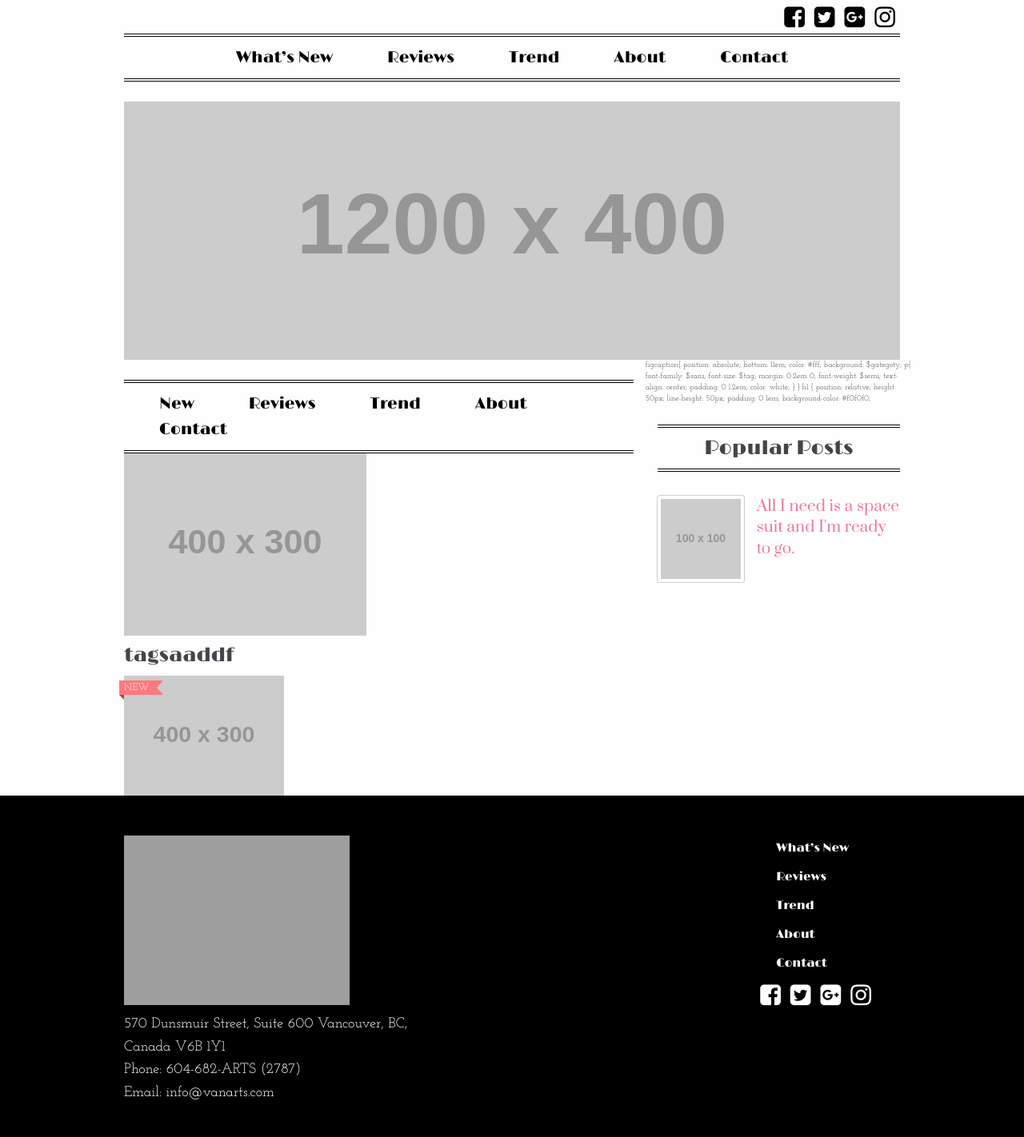
After one commit to ryoko0801/cosmeticblog, a PHP site: page /categorypage.php?category=reviews in a window 1280 px wide. The commit adds this page. Shown: the whole page at 80% size. Run offline with PHP 8.4, Linux system fonts and the light colour scheme; grey boxes labelled with a size stand in for pictures from a placeholder-image service; data that the repository does not hold is empty; some libraries are stand-ins or nearby versions; grey boxes are pictures that could not be loaded.

Commit message:
ribbon tag

```diff
--- /dev/null
+++ b/categorypage.php
@@ -0,0 +1,134 @@
+<?php include("partials/header.php");
+include("partials/function.php");?>
+
+<?php
+//connect to database
+$conn = database_conn();
+if($_GET["category"] == "reviews"){
+	$query = "SELECT * FROM review_table ORDER BY id DESC";
+}else if($_GET["category"] == "trend"){
+	$query = "SELECT * FROM trend_table ORDER BY id DESC";
+}
+//grub the data from database depend on the category
+$queryResult = mysqli_query( $conn, $query );
+
+if($queryResult == false){ echo $conn->error; exit; }
+ //$query = "SELECT * FROM gallery WHERE hair_type = $_POST[hair_type]";
+$numberOfRows = mysqli_num_rows( $queryResult );
+
+if( $numberOfRows > 0 ){
+	while( $row=mysqli_fetch_row($queryResult) );}
+	/*{
+		$id = $row["id"];
+		$subcategory = $row["subcategory"];
+		$title = $row["title"];
+		$date = $row["posted_date"];
+		$contents = $row["contents"];
+		$image = $row["image"];
+		$tag = $row["tag"];
+		$category = $row["category"];?>*/
+		?>
+		<body>
+			<div class="row columns">
+				<img src="http://placehold.it/1200x400">
+			</div>
+			<div class="row">
+				<!-- new post -->
+				<div class="large-8  medium-8 columns ">
+					<div class ="bottom-line center margin-menu-btm">
+						<div id="sub-nav" class ="top-nav">
+							<ul class="">
+								<li><a href="#">New</a></li>
+								<li><a href="categorypage.php?category=reviews">Reviews</a></li>
+								<li><a href="categorypage.php?category=trend">Trend</a></li>
+								<li><a href="about.php">About</a></li>
+								<li><a href="contact.php">Contact</a></li>
+							</ul>
+						</div>
+					</div>
+					<div class="row">
+						<div class="large-6 columns list-img-tag">
+							<div class="">
+								<img src="http://placehold.it/400x300">
+								<h4>tagsaaddf</h4>
+								<div class="points">
+								<div>
+									<div class="image"><img src="http://placehold.it/400x300"><span class="point-ribbon point-ribbon-l">NEW</span></div>
+
+									</div>
+								</div>
+
+							</div>
+						</div>
+						</div>
+					</div><!-- end of large8 section-->
+
+
+					figcaption{
+					position: absolute;
+					bottom: 11em;
+					color: #fff;
+					background: $gategoty;
+					p{
+					font-family: $sans;
+					font-size: $tag;
+					margin: 0.2em 0;
+					font-weight: $semi;
+					text-align: center;
+					padding: 0 1.2em;
+					color: white;
+				}
+			}
+			h1 {
+			position: relative;
+			height: 50px;
+			line-height: 50px;
+			padding: 0 1em;
+			background-color: #f0f0f0;
+
+
+
+
+			<!-- side bar -->
+			<div class="large-4  medium-4 columns">
+				<div class ="bottom-line center margin-menu-btm">
+					<h4>Popular Posts</h4>
+				</div>
+				<div class="row column section-margin-top">
+
+					<div class="media-object">
+						<div class="media-object-section">
+							<img class="thumbnail" src="http://placehold.it/100">
+						</div>
+						<div class="media-object-section">
+							<h5>All I need is a space suit and I'm ready to go.</h5>
+						</div>
+					</div>
+
+
+
+				</div>
+			</div><!--    end of side-->
+		</div>
+
+
+		<!-- end side bar -->
+
+
+
+
+
+
+
+
+
+
+
+
+
+
+
+
+
+
+		<?php include("partials/footer.php"); ?>
--- a/cms/partial/cmsheader.php
+++ b/cms/partial/cmsheader.php
@@ -10,7 +10,7 @@
 	<link rel="stylesheet" href="../css/style.css" />
 	<!-- Place favicon.ico in the root directory -->
 	<!-- google font -->
-	<link href='https://fonts.googleapis.com/css?family=Josefin+Slab:400,600,700|Prata|Limelight' rel='stylesheet' type='text/css'>
+	<link href='https://fonts.googleapis.com/css?family=Josefin+Sans:400,700,600|Josefin+Slab:400,600,700|Prata|Limelight' rel='stylesheet' type='text/css'>
 	<!--font awesome-->
 	<link rel="stylesheet" href="https://maxcdn.bootstrapcdn.com/font-awesome/4.5.0/css/font-awesome.min.css">
 </head>
--- a/css/style.css
+++ b/css/style.css
@@ -1,3 +1,4 @@
+@charset "UTF-8";
 /*
 To change this license header, choose License Headers in Project Properties.
 To change this template file, choose Tools | Templates
@@ -122,47 +123,52 @@ h5 {
   margin-bottom: 6em;
 }
 
-/* line 108, ../sass/style.scss */
-.title-margin {
-  margin: 2.5em 0em  0em 0em;
+/* line 107, ../sass/style.scss */
+.margin-menu-top {
+  margin-bottom: 2.5em;
 }
 
-/* line 112, ../sass/style.scss */
+/* line 110, ../sass/style.scss */
+.margin-menu-btm {
+  margin-top: 2.5em;
+}
+
+/* line 114, ../sass/style.scss */
 .white {
   color: white;
 }
 
-/* line 113, ../sass/style.scss */
+/* line 115, ../sass/style.scss */
 .primary {
   color: #ed7c98;
 }
 
-/* line 114, ../sass/style.scss */
+/* line 116, ../sass/style.scss */
 .black {
   color: black;
 }
 
-/* line 116, ../sass/style.scss */
+/* line 118, ../sass/style.scss */
 .center {
   text-align: center;
 }
 
-/* line 120, ../sass/style.scss */
+/* line 122, ../sass/style.scss */
 .right {
   float: right;
 }
 
-/* line 122, ../sass/style.scss */
+/* line 124, ../sass/style.scss */
 .left {
   float: left;
 }
 
-/* line 124, ../sass/style.scss */
+/* line 126, ../sass/style.scss */
 .full {
   width: 100%;
 }
 
-/* line 126, ../sass/style.scss */
+/* line 128, ../sass/style.scss */
 .cf:before,
 .cf:after {
   content: " ";
@@ -171,12 +177,12 @@ h5 {
   /* 2 */
 }
 
-/* line 131, ../sass/style.scss */
+/* line 133, ../sass/style.scss */
 .cf:after {
   clear: both;
 }
 
-/* line 134, ../sass/style.scss */
+/* line 136, ../sass/style.scss */
 .margin-auto {
   margin: 0 auto;
 }
@@ -184,7 +190,7 @@ h5 {
 /*********************************************************/
 /*header Navigation*/
 /*********************************************************/
-/* line 142, ../sass/style.scss */
+/* line 144, ../sass/style.scss */
 .logo {
   position: absolute;
   top: 22px;
@@ -192,17 +198,13 @@ h5 {
   width: 20%;
 }
 
-/* line 148, ../sass/style.scss */
+/* line 150, ../sass/style.scss */
 .bottom-line {
   border-bottom: 4px black double;
   border-top: 4px black double;
 }
 
-/* line 152, ../sass/style.scss */
-.top-nav {
-  min-height: 13em;
-}
-/* line 153, ../sass/style.scss */
+/* line 155, ../sass/style.scss */
 .top-nav ul {
   display: table;
   margin: 0 auto;
@@ -270,72 +272,160 @@ h5 {
 /*********************************************************/
 /*category*/
 /*********************************************************/
+/* .list-img-tag{
+	position: relative;
+	figcaption{
+		position: absolute;
+		bottom: 11em;
+		color: #fff;
+		background: $gategoty;
+		p{
+			font-family: $sans;
+			font-size: $tag;
+			margin: 0.2em 0;
+			font-weight: $semi;
+			text-align: center;
+			padding: 0 1.2em;
+			color: white;
+		}
+	}
+} */
+/* line 243, ../sass/style.scss */
+.points > div {
+  display: inline-block;
+  width: 200px;
+  margin-right: 15px;
+  vertical-align: top;
+}
+
+/* line 249, ../sass/style.scss */
+.points p {
+  margin: 1em 0;
+}
+
+/* σà▒ΘÇÜ */
+/* line 253, ../sass/style.scss */
+.points .image {
+  position: relative;
+}
+
+/* ΓæñΓæÑribbon */
+/* line 257, ../sass/style.scss */
+.point-ribbon {
+  position: absolute;
+  background: #FF797D;
+  font-size: 12px;
+  color: #fff;
+}
+
+/* line 263, ../sass/style.scss */
+.point-ribbon:before {
+  position: absolute;
+  content: " ";
+  height: 0;
+  width: 0;
+}
+
+/* line 269, ../sass/style.scss */
+.point-ribbon:after {
+  position: absolute;
+  content: " ";
+  height: 0;
+  width: 0;
+}
+
+/* Γæñribbon-l */
+/* line 276, ../sass/style.scss */
+.point-ribbon-l {
+  top: .5em;
+  left: -6px;
+  height: 1.5em;
+  line-height: 1.5;
+  padding-left: .5em;
+}
+
+/* line 283, ../sass/style.scss */
+.point-ribbon-l:before {
+  left: 0;
+  top: 100%;
+  border-top: 6px solid #C83539;
+  border-left: 6px solid transparent;
+}
+
+/* line 289, ../sass/style.scss */
+.point-ribbon-l:after {
+  left: 100%;
+  bottom: 0;
+  border: .8em solid #FF797D;
+  border-right: .7em solid transparent;
+}
+
 /*********************************************************/
 /*footer*/
 /*********************************************************/
 /*footer*/
-/* line 231, ../sass/style.scss */
+/* line 301, ../sass/style.scss */
 .footer-back {
   background-color: black;
   padding-top: 3em;
 }
 
-/* line 236, ../sass/style.scss */
+/* line 306, ../sass/style.scss */
 .foot-nav {
   margin-bottom: 4em;
 }
-/* line 238, ../sass/style.scss */
+/* line 308, ../sass/style.scss */
 .foot-nav img {
   width: 60%;
   margin: 2em 0em 1em 0em;
 }
-/* line 242, ../sass/style.scss */
+/* line 312, ../sass/style.scss */
 .foot-nav p {
   color: white;
   margin: 0em;
   font-size: 1.8em;
 }
 
-/* line 248, ../sass/style.scss */
+/* line 318, ../sass/style.scss */
 .foot-bar {
   color: white;
   margin-right: 1.2em;
   padding: 1.8em;
 }
 
-/* line 254, ../sass/style.scss */
+/* line 324, ../sass/style.scss */
 .nav-icon
 i {
   margin: 0.2em;
 }
-/* line 257, ../sass/style.scss */
+/* line 327, ../sass/style.scss */
 .nav-icon
 i:hover {
   color: #ed7c98;
 }
 
-/* line 263, ../sass/style.scss */
+/* line 333, ../sass/style.scss */
 .foot-nav-item li {
   padding: 0.6em;
 }
-/* line 265, ../sass/style.scss */
+/* line 335, ../sass/style.scss */
 .foot-nav-item li a {
   color: white;
   font-family: "Limelight", cursive;
   font-size: 1.5em;
 }
-/* line 270, ../sass/style.scss */
+/* line 340, ../sass/style.scss */
 .foot-nav-item li a:hover {
   color: #ed7c98;
 }
 
 /*form for contact*/
-/* line 278, ../sass/style.scss */
+/* line 348, ../sass/style.scss */
 .contact-form textarea {
   height: 7em;
   margin-bottom: 2em;
 }
-/* line 280, ../sass/style.scss */
+/* line 350, ../sass/style.scss */
 .contact-form label {
   color: white;
   margin-top: 1em;
@@ -343,7 +433,7 @@ i:hover {
   font-size: 1.5em;
 }
 
-/* line 283, ../sass/style.scss */
+/* line 353, ../sass/style.scss */
 [type="submit"] {
   font-family: "Prata", serif;
   font-size: 1.8em;
@@ -356,20 +446,20 @@ i:hover {
 /*Cms*/
 /*********************************************************/
 /*LOGIN*/
-/* line 304, ../sass/style.scss */
+/* line 374, ../sass/style.scss */
 .login_container {
   background-color: #ffcac2;
   padding: 5em 0em;
   margin-top: 12em;
 }
-/* line 308, ../sass/style.scss */
+/* line 378, ../sass/style.scss */
 .login_container p {
   font-size: 5em;
   font-family: "Limelight", cursive;
   color: #ed7c98;
 }
 
-/* line 315, ../sass/style.scss */
+/* line 385, ../sass/style.scss */
 .cms-back {
   background-image: url("../images/cms/back.jpg");
   background-repeat: no-repeat;
@@ -377,24 +467,24 @@ i:hover {
   background-size: cover;
 }
 
-/* line 325, ../sass/style.scss */
+/* line 395, ../sass/style.scss */
 .cms-nav li {
   padding: 2em 0em;
   background-color: #ffcac2;
 }
-/* line 328, ../sass/style.scss */
+/* line 398, ../sass/style.scss */
 .cms-nav li a {
   font-family: "Limelight", cursive;
   font-size: 2em;
   color: black;
   padding: 0.3em;
 }
-/* line 335, ../sass/style.scss */
+/* line 405, ../sass/style.scss */
 .cms-nav li a:hover {
   color: #ed7c98;
 }
 
-/* line 341, ../sass/style.scss */
+/* line 411, ../sass/style.scss */
 th {
   background-color: #ed7c98;
   color: white;
@@ -404,53 +494,53 @@ th {
   font-size: 1.5em;
 }
 
-/* line 349, ../sass/style.scss */
+/* line 419, ../sass/style.scss */
 td {
   border: 1px solid;
 }
 
-/* line 352, ../sass/style.scss */
+/* line 422, ../sass/style.scss */
 td:nth-child(2) {
   width: 10%;
 }
 
-/* line 353, ../sass/style.scss */
+/* line 423, ../sass/style.scss */
 td:nth-child(3) {
   width: 20%;
 }
 
-/* line 354, ../sass/style.scss */
+/* line 424, ../sass/style.scss */
 td:nth-child(4) {
   width: 40%;
 }
 
-/* line 355, ../sass/style.scss */
+/* line 425, ../sass/style.scss */
 td:nth-child(5) {
   width: 15%;
 }
 
-/* line 356, ../sass/style.scss */
+/* line 426, ../sass/style.scss */
 td:nth-child(6) {
   width: 15%;
 }
 
-/* line 357, ../sass/style.scss */
+/* line 427, ../sass/style.scss */
 td:nth-child(7) {
   width: 10%;
 }
 
-/* line 358, ../sass/style.scss */
+/* line 428, ../sass/style.scss */
 .list {
   font-family: "Prata", serif;
   font-size: 1.6em;
 }
 
-/* line 362, ../sass/style.scss */
+/* line 432, ../sass/style.scss */
 .small {
   width: 100%;
 }
 
-/* line 365, ../sass/style.scss */
+/* line 435, ../sass/style.scss */
 .table-date {
   font-size: 1.3em;
   font-family: "Josefin Sans", sans-serif;
@@ -463,7 +553,7 @@ td:nth-child(7) {
 /*********************************************************/
 /*Controll jquery class*/
 /*********************************************************/
-/* line 377, ../sass/style.scss */
+/* line 447, ../sass/style.scss */
 .hide {
   display: none;
 }
--- a/partials/header.php
+++ b/partials/header.php
@@ -8,7 +8,7 @@
   <link rel="stylesheet" href="css/foundation.css">
   <link rel="stylesheet" href="css/style.css">
   <!-- google font -->
-  <link href='https://fonts.googleapis.com/css?family=Josefin+Slab:400,700|Josefin+Sans:400,700,600|Limelight|Prata' rel='stylesheet' type='text/css'>
+  <link href='https://fonts.googleapis.com/css?family=Josefin+Sans:400,700,600|Josefin+Slab:400,600,700|Prata|Limelight' rel='stylesheet' type='text/css'>
   <!-- font awesome -->
   <link rel="stylesheet" href="https://maxcdn.bootstrapcdn.com/font-awesome/4.5.0/css/font-awesome.min.css">
 </head>
@@ -41,7 +41,7 @@
       <div class="title-bar-title">Menu</div>
     </div>
     <div id="main-nav" class ="top-nav">
-     <div class ="bottom-line">
+     <div class ="bottom-line margin-menu-top">
       <ul class="">
       <li><a href="#">What’s New</a></li>
         <li><a href="categorypage.php?category=reviews">Reviews</a></li>
--- a/sass/style.scss
+++ b/sass/style.scss
@@ -104,9 +104,11 @@
 .margin-bottom{
 	margin-bottom:6em;
 }
-
-.title-margin{
-	margin: 2.5em 0em  0em 0em;
+.margin-menu-top{
+	margin-bottom: 2.5em;
+}
+.margin-menu-btm{
+	margin-top: 2.5em;
 }
 
 .white{color: white;}
@@ -156,8 +158,6 @@
 		margin:0 auto;
 		padding: 1em;
 	}
-		//position: absolute;
-		min-height: 13em;
 	li{
 		display:table-cell;
 		float: left;
@@ -221,7 +221,77 @@ display:block;
 /*********************************************************/
 			/*category*/
 /*********************************************************/
-
+//to set the category tag on the image(figure)
+/* .list-img-tag{
+	position: relative;
+	figcaption{
+		position: absolute;
+		bottom: 11em;
+		color: #fff;
+		background: $gategoty;
+		p{
+			font-family: $sans;
+			font-size: $tag;
+			margin: 0.2em 0;
+			font-weight: $semi;
+			text-align: center;
+			padding: 0 1.2em;
+			color: white;
+		}
+	}
+} */
+.points > div {
+ display: inline-block;
+ width: 200px;
+ margin-right: 15px;
+ vertical-align: top;
+}
+.points p {
+ margin: 1em 0;
+}
+/* 共通 */
+.points .image {
+ position: relative;
+}
+/* ⑤⑥ribbon */
+.point-ribbon {
+ position: absolute;
+ background: #FF797D;
+ font-size: 12px;
+ color: #fff;
+}
+.point-ribbon:before {
+ position: absolute;
+ content: " ";
+ height: 0;
+ width: 0;
+}
+.point-ribbon:after {
+ position: absolute;
+ content: " ";
+ height: 0;
+ width: 0;
+}
+/* ⑤ribbon-l */
+.point-ribbon-l {
+ top: .5em;
+ left: -6px;
+ height: 1.5em;
+ line-height: 1.5;
+ padding-left: .5em;
+}
+.point-ribbon-l:before {
+ left: 0;
+ top: 100%;
+ border-top:6px solid #C83539;
+ border-left:6px solid transparent;
+}
+.point-ribbon-l:after {
+ left: 100%;
+ bottom: 0;
+ border:.8em solid #FF797D;
+ border-right:.7em solid transparent;
+}
 
 /*********************************************************/
 			/*footer*/
```
Also changed, not shown: index.php (+5 -2 lines). Lines whose indentation alone changed are shown as unchanged.
